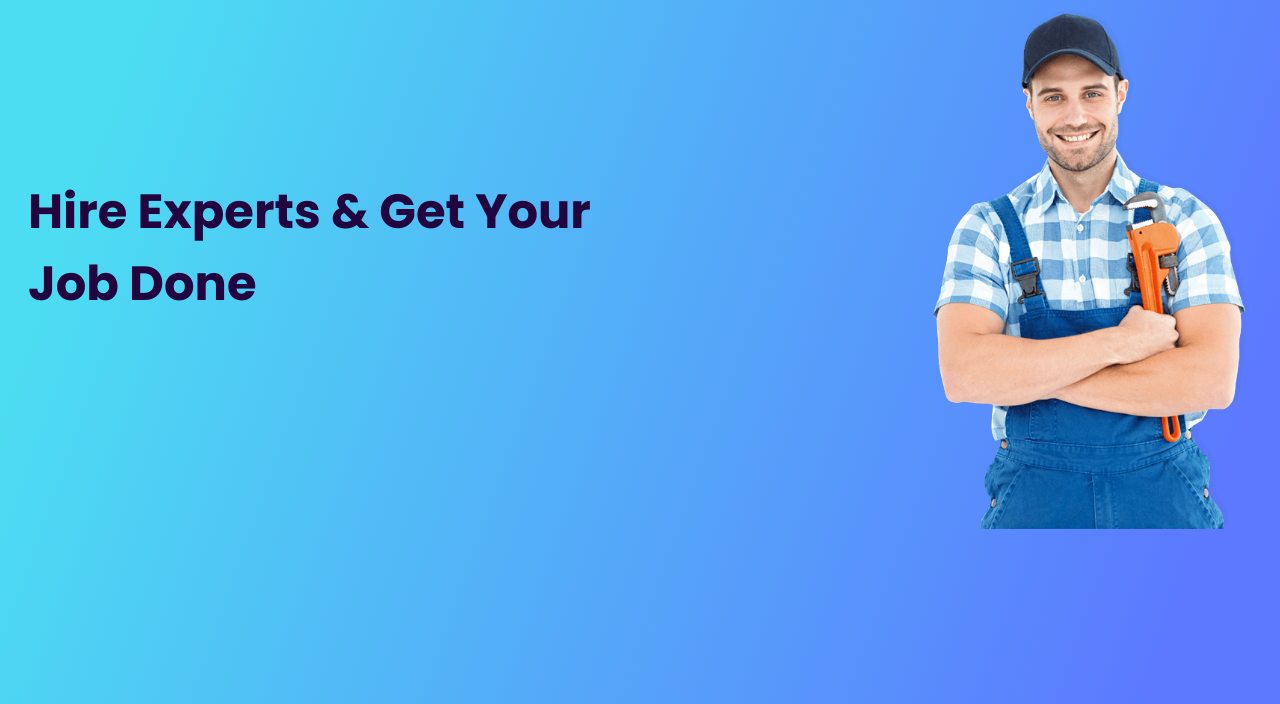
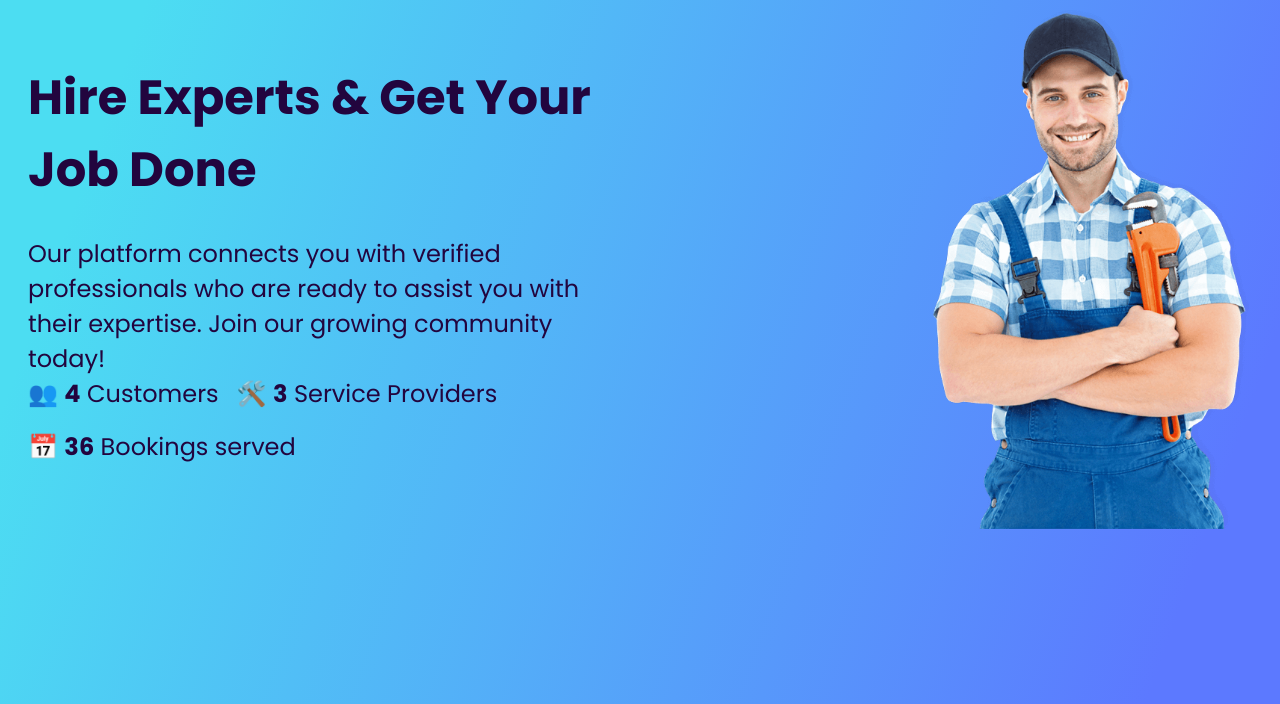
Before and after one commit to vinyas03/Urban-Services, a PHP site: page / in a window 1280 px wide. Shown: the part 80-784 px from the top of the page. Run offline with PHP 8.4, Linux system fonts and the light colour scheme; data comes from the database, SQL or seed files in the repository.

Commit message:
added landing stats

```diff
--- a/index.php
+++ b/index.php
@@ -1,6 +1,28 @@
 <?php
 session_start();
 include_once("db_connect.php");
+
+//fetch landing stats
+$result = $conn->query(
+    "SELECT
+        SUM(total_users) AS total_users,
+        SUM(total_customers) AS total_customers,
+        SUM(total_serviceProviders) AS total_serviceProviders,
+        SUM(total_bookings) AS total_bookings,
+        SUM(total_employees) AS total_employees
+    FROM totalaccounts FOR UPDATE"
+);
+
+$total_users = $total_customers = $total_serviceProviders = $total_bookings = $total_employees = 0;
+
+if ($result) {
+    $stats = $result->fetch_assoc();
+    $total_users = $stats['total_users'] ?? 0;
+    $total_customers = $stats['total_customers'] ?? 0;
+    $total_serviceProviders = $stats['total_serviceProviders'] ?? 0;
+    $total_bookings = $stats['total_bookings'] ?? 0;
+    $total_employees = $stats['total_employees'] ?? 0;
+}
 ?>
 <!DOCTYPE html>
 <html lang="en">
@@ -65,9 +87,23 @@ include_once("db_connect.php");
         <div class="hero-text">
             <h2 class="hero-title" data-aos="fade-right" data-aos-duration="1000"
     data-aos-easing="ease-in-out">Hire Experts & Get Your Job Done</h2>
-            <p class="hero-info">
-
-            </p>
+            <div class="hero-info">
+                <p>
+                 Our platform connects you with verified professionals who are ready to assist you with their expertise.
+                Join our growing community today!
+                </p>
+                <ul style="list-style:none;padding:0;margin:0;display:flex;gap:18px;flex-wrap:wrap;">
+                    <?php if ($total_customers > 0): ?>
+                        <li>👥 <strong><?php echo number_format($total_customers); ?></strong> Customers</li>
+                    <?php endif; ?>
+                    <?php if ($total_serviceProviders > 0): ?>
+                        <li>🛠️ <strong><?php echo number_format($total_serviceProviders); ?></strong> Service Providers</li>
+                    <?php endif; ?>
+                    <?php if ($total_bookings > 0): ?>
+                        <li>📅 <strong><?php echo number_format($total_bookings); ?></strong> Bookings served</li>
+                    <?php endif; ?>
+                </ul>
+            </div>
         </div>
         <div class="hero-image">
             <img src="./images/png/man.png" alt="hero image" data-aos="fade-left" data-aos-duration="1000"
--- a/styles/index.css
+++ b/styles/index.css
@@ -137,7 +137,11 @@ header .nav-buttons .signupBtn {
 .nav-items.active {
   height: 100%;
   transition: all 0.5s ease;
-  background: linear-gradient(109.5deg, rgb(76, 221, 242) 11.2%, rgb(92, 121, 255) 91.1%);
+  background: linear-gradient(
+    109.5deg,
+    rgb(76, 221, 242) 11.2%,
+    rgb(92, 121, 255) 91.1%
+  );
   backdrop-filter: blur(8px);
 }
 
@@ -170,7 +174,11 @@ header .nav-buttons .profileImg img {
 }
 
 body {
-  background: linear-gradient(109.5deg, rgb(76, 221, 242) 11.2%, rgb(92, 121, 255) 91.1%);
+  background: linear-gradient(
+    109.5deg,
+    rgb(76, 221, 242) 11.2%,
+    rgb(92, 121, 255) 91.1%
+  );
   width: 100%;
   min-height: 100vh;
 }
@@ -204,7 +212,7 @@ body {
   margin-bottom: 30px;
 }
 .hero-container .hero-text .hero-info {
-  color: #4e6ef1;
+  color: #22053e;
   font-size: 1.5rem;
   margin-bottom: 10px;
 }
@@ -460,11 +468,20 @@ body {
   background: #f01e1e;
   color: #fbfcf8;
 }
-.bookings-container .bookings-results .booking-result .service-info .cancelnow a {
+.bookings-container
+  .bookings-results
+  .booking-result
+  .service-info
+  .cancelnow
+  a {
   text-decoration: none;
   color: #fbfcf8;
 }
-.bookings-container .bookings-results .booking-result .service-info .give-feedback {
+.bookings-container
+  .bookings-results
+  .booking-result
+  .service-info
+  .give-feedback {
   padding: 3px;
   background: tomato;
   color: #f4f4f4;
@@ -484,7 +501,11 @@ body {
 .bookings-container .bookings-results .booking-result .cancelnow {
   text-decoration: none;
 }
-.bookings-container .bookings-results .booking-result .description .booking-status {
+.bookings-container
+  .bookings-results
+  .booking-result
+  .description
+  .booking-status {
   font-size: 1.35rem;
 }
 
--- a/styles/index.scss
+++ b/styles/index.scss
@@ -46,7 +46,7 @@ body {
       margin-bottom: 30px;
     }
     .hero-info {
-      color: $heroSecondary-Color;
+      color: $heroPrimary-Color;
       font-size: 1.5rem;
       margin-bottom: 10px;
     }
```
